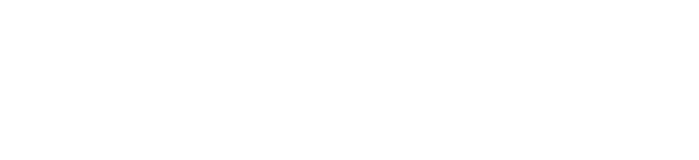
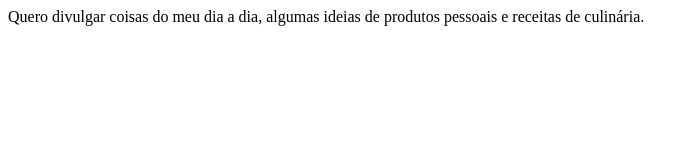
Before and after one commit to AlexandreOficial/Alexandre-HTML, a plain HTML site: page index.html in a window 1280 px wide. Shown: the whole page, without its empty margins (0-699 px from the left). Drawn offline with Linux system fonts and the light colour scheme.

Commit message:
index.html

```diff
--- a/index.html
+++ b/index.html
@@ -6,6 +6,7 @@
     <title>Document</title>
 </head>
 <body>
-
+  Quero divulgar coisas do meu dia a dia, algumas ideias de produtos pessoais e receitas de
+culinária.
 </body>
 </html>
```
